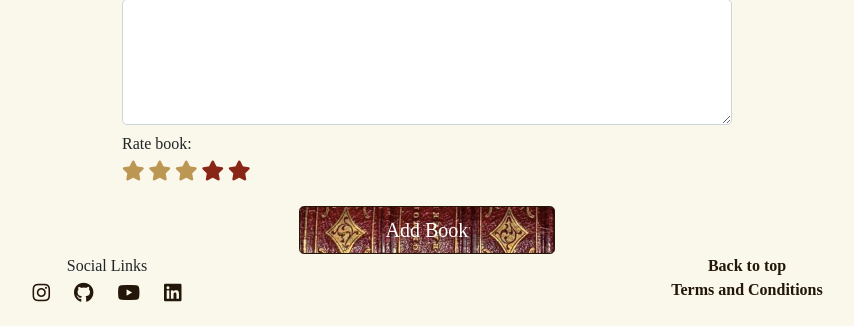
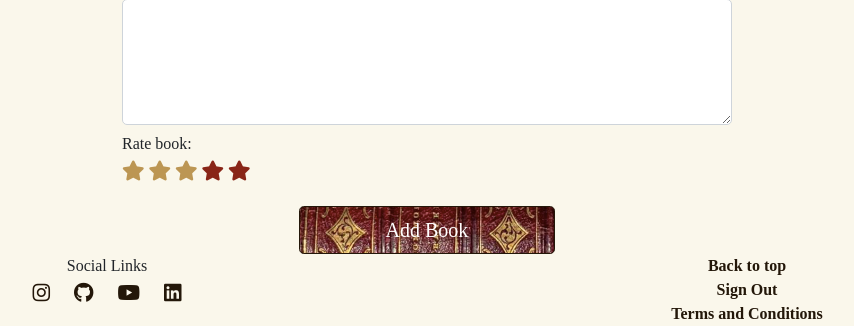
Before and after one commit to natalie-kate/pocket-bookcase, a Flask app: page /add_book in a window 1280 px wide. Shown: the part 799-1125 px from the top of the page, without its empty margins (213-1067 px from the left). Before the commit the page ends 1101 px from the top, so only its background shows below. Run offline with Flask 2, Linux system fonts and the light colour scheme; the visitor is signed in with stand-in values (Sample User, id 1); a database or web service that is not in the repository returns one stand-in record (values such as "Sample title"); some libraries are stand-ins or nearby versions; some web fonts are replaced.

Commit message:
Change function names in nav links

```diff
--- a/templates/base.html
+++ b/templates/base.html
@@ -37,7 +37,7 @@
                             <a class="nav-link" href="{{ url_for('profile', username=session['user']) }}">Profile</a>
                         </li>
                         <li class="nav-item">
-                            <a class="nav-link" href="{{ url_for('signout') }}">Sign Out</a>
+                            <a class="nav-link" href="{{ url_for('sign_out') }}">Sign Out</a>
                         </li>
                         {% if admin %}
                         <li class="nav-item">
@@ -49,7 +49,7 @@
                         {% endif %}
                         {% else %}
                         <li class="nav-item">
-                            <a class="nav-link" href="{{ url_for('signin') }}">Sign In</a>
+                            <a class="nav-link" href="{{ url_for('sign_in') }}">Sign In</a>
                         </li>
                         <li class="nav-item">
                             <a class="nav-link" href="{{ url_for ('register') }}"
@@ -108,6 +108,9 @@
                 {% block link %}
 
                 {% endblock %}
+                {% if session.user %}
+                <a class="footer-link" href="{{ url_for ('sign_out') }}">Sign Out</a><br>
+                {% endif %}
                 <a class="footer-link" href="">Terms and Conditions</a><br>
             </div>
         </div>
```
